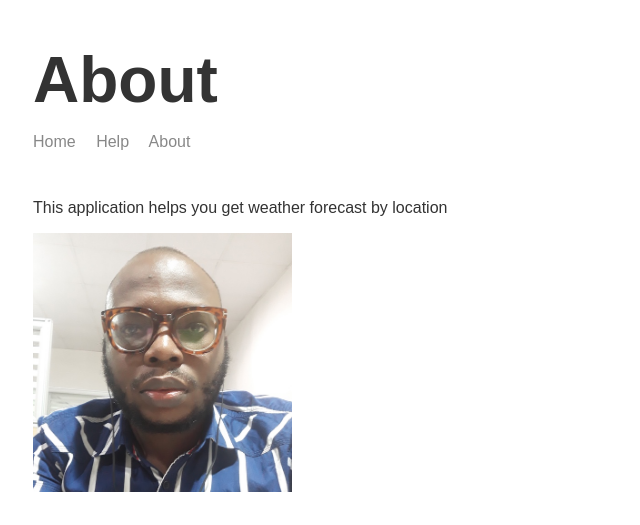
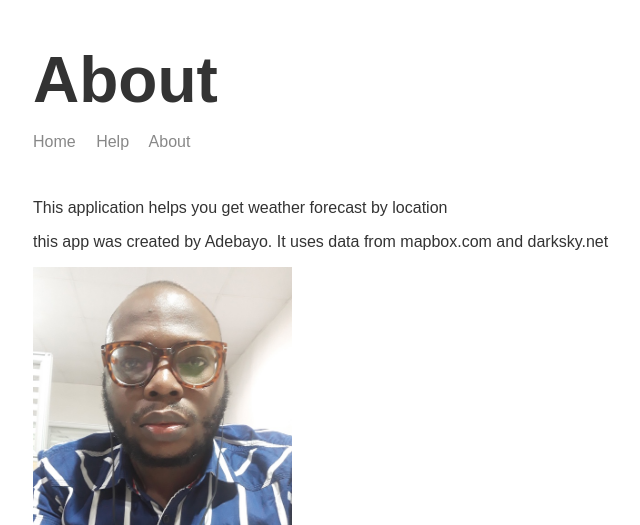
Before and after one commit to ad3bay0/weather-forecast-report, a Node server app: page /about in a window 1280 px wide. Shown: the top 525 px of the page, without its empty margins (282-922 px from the left). Run offline with Node 20, Linux system fonts and the light colour scheme.

Commit message:
add about text

```diff
--- a/src/templates/views/about.hbs
+++ b/src/templates/views/about.hbs
@@ -11,8 +11,10 @@
 <body>
 
      <div class="main-content">
-   {{> header}}
+       {{> header}}
+       <p> this app was created by {{author}}. It uses data from mapbox.com and darksky.net </p>
        <img class="portrait" src="/img/img.jpg" ></img>
+
      </div>
 
    {{> footer}}
```
